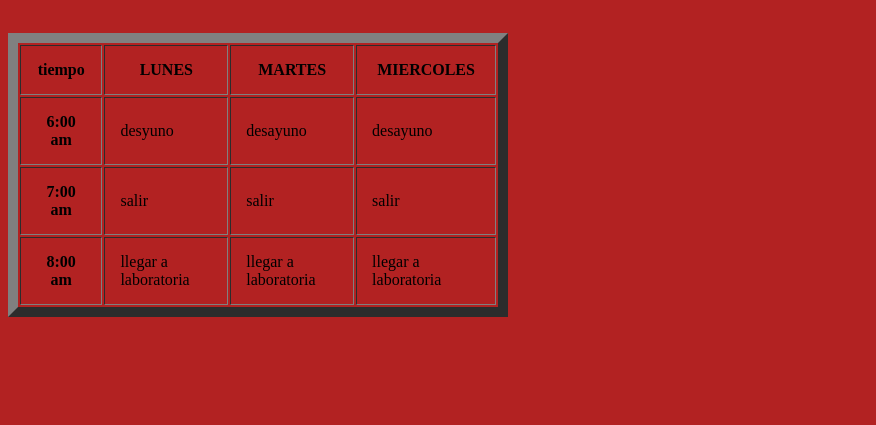
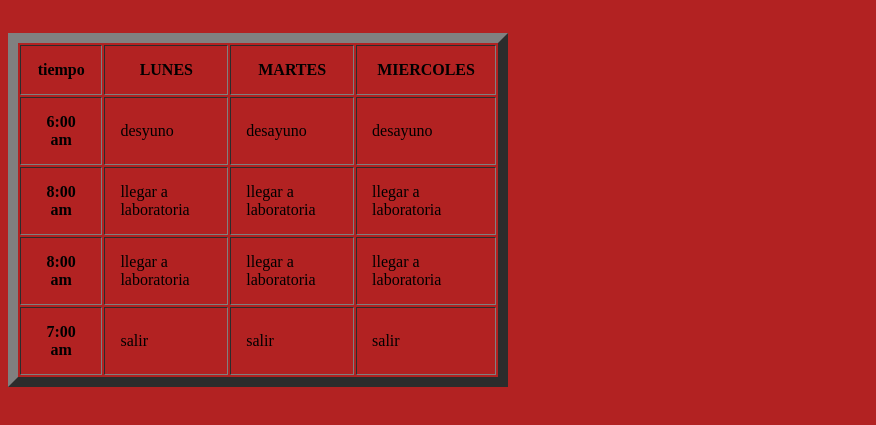
Before and after one commit to julix0239/hola, a plain HTML site: page index.html in a window 1280 px wide. Shown: the part 165-590 px from the top of the page, without its empty margins (0-876 px from the left). Drawn offline with Linux system fonts and the light colour scheme.

```diff
--- a/index.html
+++ b/index.html
@@ -23,10 +23,10 @@
             <td>desayuno</td>
         </tr>
         <tr>
-            <th>7:00 am</th>
-            <td>salir</td>
-            <td>salir</td>
-            <td>salir</td>
+            <th>8:00 am</th>
+            <td>llegar a laboratoria</td>
+            <td>llegar a laboratoria</td>
+            <td>llegar a laboratoria</td>
         </tr>
         <tr>
             <th>8:00 am</th>
@@ -34,6 +34,13 @@
             <td>llegar a laboratoria</td>
             <td>llegar a laboratoria</td>
         </tr>
+        <tr>
+            <th>7:00 am</th>
+            <td>salir</td>
+            <td>salir</td>
+            <td>salir</td>
+        </tr>
+
 
     </table>
 
```
